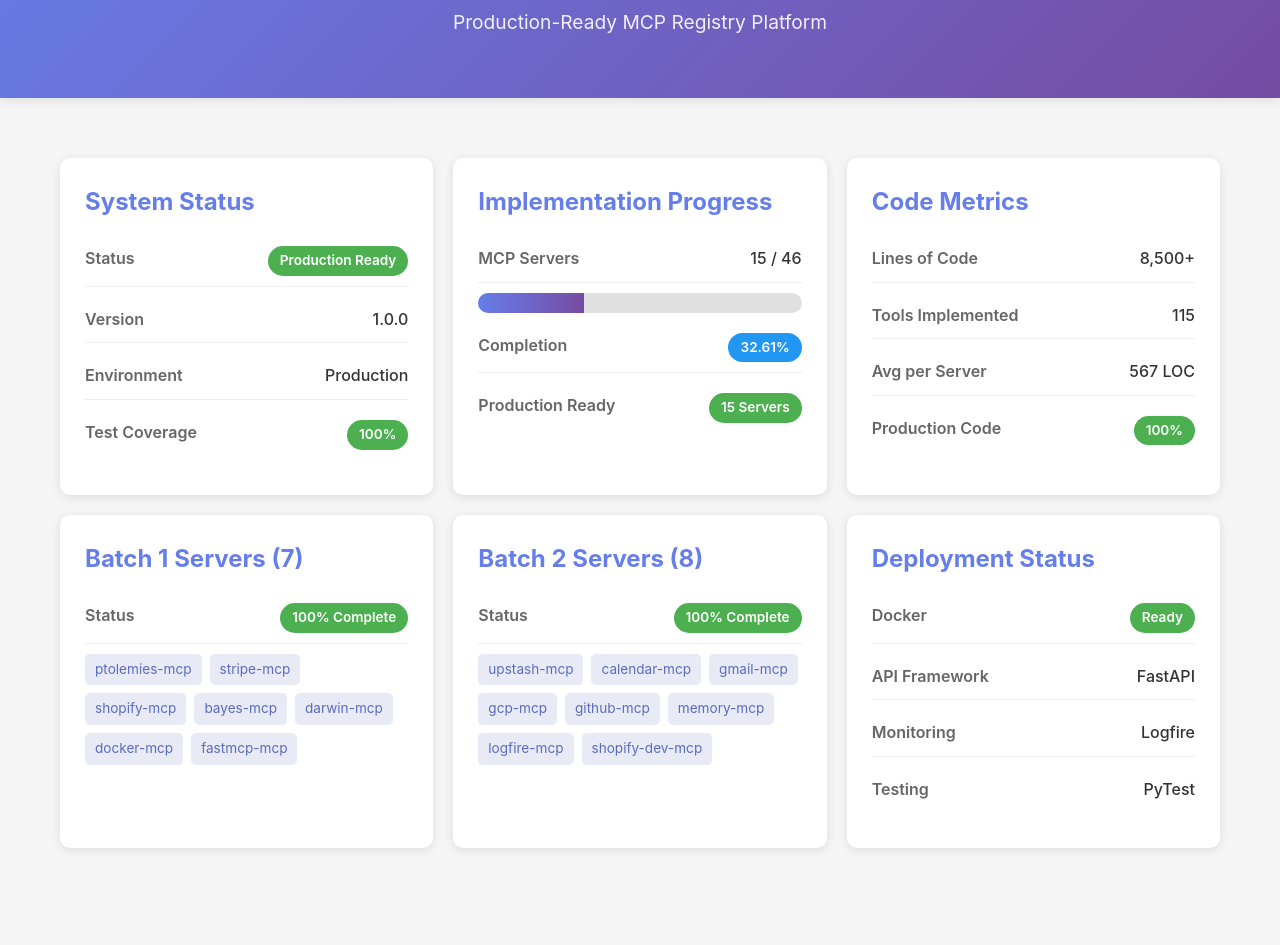
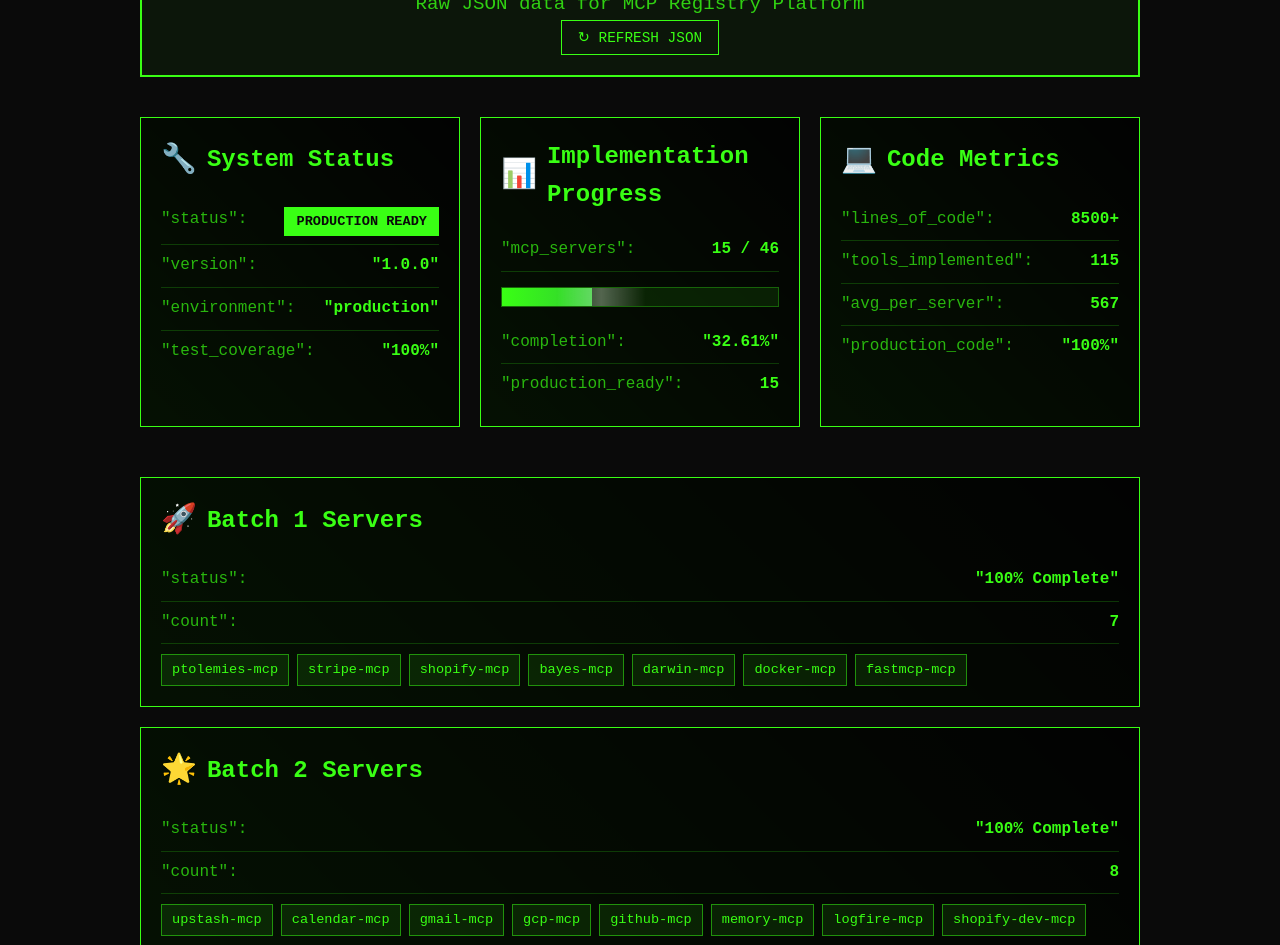
Before and after one commit to devq-ai/machina, a website: page docs/index.html in a window 1280 px wide. Shown: the part 140-1085 px from the top of the page. Drawn offline with Linux system fonts and the light colour scheme.

Commit message:
Update status page to match Ptolemies dark terminal style

```diff
--- a/docs/index.html
+++ b/docs/index.html
@@ -3,7 +3,7 @@
 <head>
     <meta charset="UTF-8">
     <meta name="viewport" content="width=device-width, initial-scale=1.0">
-    <title>Machina - Production MCP Registry Platform</title>
+    <title>Machina Status - MCP Registry Platform</title>
     <style>
         * {
             margin: 0;
@@ -12,68 +12,83 @@
         }
 
         body {
-            font-family: -apple-system, BlinkMacSystemFont, 'Segoe UI', Roboto, Oxygen, Ubuntu, Cantarell, sans-serif;
+            font-family: 'Courier New', Courier, monospace;
+            background: #0a0a0a;
+            color: #39ff14;
             line-height: 1.6;
-            color: #333;
-            background: #f5f5f5;
+            padding: 20px;
         }
 
         .container {
-            max-width: 1200px;
+            max-width: 1000px;
             margin: 0 auto;
-            padding: 20px;
         }
 
-        header {
-            background: linear-gradient(135deg, #667eea 0%, #764ba2 100%);
-            color: white;
-            padding: 40px 0;
+        .header {
             text-align: center;
-            box-shadow: 0 2px 10px rgba(0,0,0,0.1);
+            margin-bottom: 40px;
+            padding: 20px;
+            border: 2px solid #39ff14;
+            background: rgba(57, 255, 20, 0.05);
         }
 
         h1 {
             font-size: 3em;
             margin-bottom: 10px;
+            text-shadow: 0 0 20px #39ff14;
         }
 
         .subtitle {
+            color: #39ff14;
+            opacity: 0.8;
             font-size: 1.2em;
-            opacity: 0.9;
+        }
+
+        .status-section {
+            background: rgba(0, 0, 0, 0.8);
+            border: 1px solid #39ff14;
+            padding: 20px;
+            margin-bottom: 20px;
+            position: relative;
+        }
+
+        .status-section::before {
+            content: '';
+            position: absolute;
+            top: -1px;
+            left: -1px;
+            right: -1px;
+            bottom: -1px;
+            background: linear-gradient(45deg, #39ff14, transparent);
+            opacity: 0.3;
+            z-index: -1;
+        }
+
+        h2 {
+            color: #39ff14;
+            margin-bottom: 15px;
+            font-size: 1.5em;
+            display: flex;
+            align-items: center;
+            gap: 10px;
+        }
+
+        .icon {
+            font-size: 1.2em;
         }
 
         .status-grid {
             display: grid;
-            grid-template-columns: repeat(auto-fit, minmax(300px, 1fr));
+            grid-template-columns: repeat(auto-fit, minmax(280px, 1fr));
             gap: 20px;
-            margin: 40px 0;
-        }
-
-        .card {
-            background: white;
-            border-radius: 10px;
-            padding: 25px;
-            box-shadow: 0 2px 10px rgba(0,0,0,0.1);
-            transition: transform 0.3s ease;
-        }
-
-        .card:hover {
-            transform: translateY(-5px);
-            box-shadow: 0 5px 20px rgba(0,0,0,0.15);
-        }
-
-        .card h2 {
-            color: #667eea;
-            margin-bottom: 15px;
-            font-size: 1.5em;
+            margin-bottom: 30px;
         }
 
         .metric {
             display: flex;
             justify-content: space-between;
-            margin: 10px 0;
-            padding: 10px 0;
-            border-bottom: 1px solid #eee;
+            padding: 8px 0;
+            border-bottom: 1px solid rgba(57, 255, 20, 0.2);
         }
 
         .metric:last-child {
@@ -81,36 +96,48 @@
         }
 
         .metric-label {
-            font-weight: 600;
-            color: #666;
+            color: rgba(57, 255, 20, 0.7);
         }
 
         .metric-value {
-            color: #333;
-            font-weight: 500;
+            color: #39ff14;
+            font-weight: bold;
         }
 
-        .badge {
-            display: inline-block;
-            padding: 4px 12px;
-            border-radius: 20px;
-            font-size: 0.85em;
-            font-weight: 600;
+        .progress-container {
+            margin: 15px 0;
         }
 
-        .badge-success {
-            background: #4caf50;
-            color: white;
+        .progress-bar {
+            width: 100%;
+            height: 20px;
+            background: rgba(57, 255, 20, 0.1);
+            border: 1px solid rgba(57, 255, 20, 0.3);
+            position: relative;
+            overflow: hidden;
         }
 
-        .badge-info {
-            background: #2196f3;
-            color: white;
+        .progress-fill {
+            height: 100%;
+            background: linear-gradient(90deg, #39ff14, #32cd32);
+            transition: width 0.5s ease;
+            position: relative;
         }
 
-        .badge-warning {
-            background: #ff9800;
-            color: white;
+        .progress-fill::after {
+            content: '';
+            position: absolute;
+            top: 0;
+            left: 0;
+            right: 0;
+            bottom: 0;
+            background: linear-gradient(90deg, transparent, rgba(255, 255, 255, 0.3), transparent);
+            animation: shimmer 2s infinite;
+        }
+
+        @keyframes shimmer {
+            0% { transform: translateX(-100%); }
+            100% { transform: translateX(100%); }
         }
 
         .server-list {
@@ -121,41 +148,72 @@
         }
 
         .server-tag {
-            background: #e8eaf6;
-            color: #5c6bc0;
-            padding: 5px 10px;
-            border-radius: 5px;
+            background: rgba(57, 255, 20, 0.1);
+            border: 1px solid rgba(57, 255, 20, 0.5);
+            color: #39ff14;
+            padding: 4px 10px;
+            font-size: 0.85em;
+            font-family: 'Courier New', monospace;
+        }
+
+        .status-badge {
+            display: inline-block;
+            padding: 4px 12px;
+            background: #39ff14;
+            color: #0a0a0a;
+            font-weight: bold;
+            text-transform: uppercase;
             font-size: 0.85em;
         }
 
-        .progress-bar {
-            width: 100%;
-            height: 20px;
-            background: #e0e0e0;
-            border-radius: 10px;
-            overflow: hidden;
-            margin: 10px 0;
-        }
-
-        .progress-fill {
-            height: 100%;
-            background: linear-gradient(90deg, #667eea, #764ba2);
-            transition: width 0.5s ease;
+        .json-viewer {
+            background: #000;
+            border: 1px solid #39ff14;
+            padding: 15px;
+            margin-top: 20px;
+            font-size: 0.9em;
+            overflow-x: auto;
+            white-space: pre;
         }
 
         .footer {
             text-align: center;
-            padding: 40px 0;
-            color: #666;
+            margin-top: 40px;
+            padding: 20px;
+            border-top: 1px solid rgba(57, 255, 20, 0.3);
+            color: rgba(57, 255, 20, 0.7);
         }
 
         .footer a {
-            color: #667eea;
+            color: #39ff14;
             text-decoration: none;
         }
 
         .footer a:hover {
-            text-decoration: underline;
+            text-shadow: 0 0 10px #39ff14;
+        }
+
+        .refresh-button {
+            background: transparent;
+            border: 1px solid #39ff14;
+            color: #39ff14;
+            padding: 8px 16px;
+            cursor: pointer;
+            font-family: 'Courier New', monospace;
+            font-size: 0.9em;
+            transition: all 0.3s;
+            text-transform: uppercase;
+        }
+
+        .refresh-button:hover {
+            background: rgba(57, 255, 20, 0.1);
+            box-shadow: 0 0 20px rgba(57, 255, 20, 0.5);
+        }
+
+        .timestamp {
+            color: rgba(57, 255, 20, 0.7);
+            font-size: 0.9em;
+            margin-top: 10px;
         }
 
         @media (max-width: 768px) {
@@ -170,83 +228,85 @@
     </style>
 </head>
 <body>
-    <header>
     <div class="container">
-            <h1>🚀 Machina</h1>
-            <p class="subtitle">Production-Ready MCP Registry Platform</p>
+        <div class="header">
+            <h1>🏛️ Machina Status JSON</h1>
+            <p class="subtitle">Raw JSON data for MCP Registry Platform</p>
+            <button class="refresh-button" onclick="loadStatus()">↻ Refresh JSON</button>
         </div>
-    </header>
 
-    <div class="container">
         <div class="status-grid">
-            <!-- System Status Card -->
-            <div class="card">
-                <h2>System Status</h2>
+            <div class="status-section">
+                <h2><span class="icon">🔧</span>System Status</h2>
                 <div class="metric">
-                    <span class="metric-label">Status</span>
-                    <span class="badge badge-success">Production Ready</span>
+                    <span class="metric-label">"status":</span>
+                    <span class="status-badge">Production Ready</span>
                 </div>
                 <div class="metric">
-                    <span class="metric-label">Version</span>
-                    <span class="metric-value">1.0.0</span>
+                    <span class="metric-label">"version":</span>
+                    <span class="metric-value">"1.0.0"</span>
                 </div>
                 <div class="metric">
-                    <span class="metric-label">Environment</span>
-                    <span class="metric-value">Production</span>
+                    <span class="metric-label">"environment":</span>
+                    <span class="metric-value">"production"</span>
                 </div>
                 <div class="metric">
-                    <span class="metric-label">Test Coverage</span>
-                    <span class="badge badge-success">100%</span>
+                    <span class="metric-label">"test_coverage":</span>
+                    <span class="metric-value">"100%"</span>
                 </div>
             </div>
 
-            <!-- Implementation Progress Card -->
-            <div class="card">
-                <h2>Implementation Progress</h2>
+            <div class="status-section">
+                <h2><span class="icon">📊</span>Implementation Progress</h2>
                 <div class="metric">
-                    <span class="metric-label">MCP Servers</span>
+                    <span class="metric-label">"mcp_servers":</span>
                     <span class="metric-value">15 / 46</span>
                 </div>
+                <div class="progress-container">
                     <div class="progress-bar">
                         <div class="progress-fill" style="width: 32.61%"></div>
                     </div>
-                <div class="metric">
-                    <span class="metric-label">Completion</span>
-                    <span class="badge badge-info">32.61%</span>
                 </div>
                 <div class="metric">
-                    <span class="metric-label">Production Ready</span>
-                    <span class="badge badge-success">15 Servers</span>
+                    <span class="metric-label">"completion":</span>
+                    <span class="metric-value">"32.61%"</span>
+                </div>
+                <div class="metric">
+                    <span class="metric-label">"production_ready":</span>
+                    <span class="metric-value">15</span>
                 </div>
             </div>
 
-            <!-- Code Metrics Card -->
-            <div class="card">
-                <h2>Code Metrics</h2>
+            <div class="status-section">
+                <h2><span class="icon">💻</span>Code Metrics</h2>
                 <div class="metric">
-                    <span class="metric-label">Lines of Code</span>
-                    <span class="metric-value">8,500+</span>
+                    <span class="metric-label">"lines_of_code":</span>
+                    <span class="metric-value">8500+</span>
                 </div>
                 <div class="metric">
-                    <span class="metric-label">Tools Implemented</span>
+                    <span class="metric-label">"tools_implemented":</span>
                     <span class="metric-value">115</span>
                 </div>
                 <div class="metric">
-                    <span class="metric-label">Avg per Server</span>
-                    <span class="metric-value">567 LOC</span>
+                    <span class="metric-label">"avg_per_server":</span>
+                    <span class="metric-value">567</span>
                 </div>
                 <div class="metric">
-                    <span class="metric-label">Production Code</span>
-                    <span class="badge badge-success">100%</span>
+                    <span class="metric-label">"production_code":</span>
+                    <span class="metric-value">"100%"</span>
+                </div>
             </div>
         </div>
 
-            <!-- Batch 1 Servers Card -->
-            <div class="card">
-                <h2>Batch 1 Servers (7)</h2>
+        <div class="status-section">
+            <h2><span class="icon">🚀</span>Batch 1 Servers</h2>
             <div class="metric">
-                    <span class="metric-label">Status</span>
-                    <span class="badge badge-success">100% Complete</span>
+                <span class="metric-label">"status":</span>
+                <span class="metric-value">"100% Complete"</span>
+            </div>
+            <div class="metric">
+                <span class="metric-label">"count":</span>
+                <span class="metric-value">7</span>
             </div>
             <div class="server-list">
                 <span class="server-tag">ptolemies-mcp</span>
@@ -259,12 +319,15 @@
             </div>
         </div>
 
-            <!-- Batch 2 Servers Card -->
-            <div class="card">
-                <h2>Batch 2 Servers (8)</h2>
+        <div class="status-section">
+            <h2><span class="icon">🌟</span>Batch 2 Servers</h2>
             <div class="metric">
-                    <span class="metric-label">Status</span>
-                    <span class="badge badge-success">100% Complete</span>
+                <span class="metric-label">"status":</span>
+                <span class="metric-value">"100% Complete"</span>
+            </div>
+            <div class="metric">
+                <span class="metric-label">"count":</span>
+                <span class="metric-value">8</span>
             </div>
             <div class="server-list">
                 <span class="server-tag">upstash-mcp</span>
@@ -278,65 +341,117 @@
             </div>
         </div>
 
-            <!-- Deployment Status Card -->
-            <div class="card">
-                <h2>Deployment Status</h2>
+        <div class="status-section">
+            <h2><span class="icon">📦</span>Deployment</h2>
             <div class="metric">
-                    <span class="metric-label">Docker</span>
-                    <span class="badge badge-success">Ready</span>
+                <span class="metric-label">"docker":</span>
+                <span class="metric-value">"ready"</span>
             </div>
             <div class="metric">
-                    <span class="metric-label">API Framework</span>
-                    <span class="metric-value">FastAPI</span>
+                <span class="metric-label">"api_framework":</span>
+                <span class="metric-value">"FastAPI"</span>
             </div>
             <div class="metric">
-                    <span class="metric-label">Monitoring</span>
-                    <span class="metric-value">Logfire</span>
+                <span class="metric-label">"monitoring":</span>
+                <span class="metric-value">"Logfire"</span>
             </div>
             <div class="metric">
-                    <span class="metric-label">Testing</span>
-                    <span class="metric-value">PyTest</span>
-                </div>
-            </div>
+                <span class="metric-label">"testing":</span>
+                <span class="metric-value">"PyTest"</span>
             </div>
         </div>
 
+        <div class="json-viewer" id="json-output">
+            <pre>{
+  "system": {
+    "name": "Machina",
+    "version": "1.0.0",
+    "status": "Production Ready",
+    "environment": "production",
+    "test_coverage": "100%",
+    "documentation_url": "https://devq-ai.github.io/machina/",
+    "github_repo": "https://github.com/devq-ai/machina"
+  },
+  "services": {
+    "core_api": {
+      "status": "configured",
+      "endpoint": "http://localhost:8001",
+      "health": "configured",
+      "documentation": "/docs"
+    },
+    "crawler": {
+      "status": "available",
+      "sources_supported": 17,
+      "max_pages": 250,
+      "crawl_depth": 2,
+      "delay": "1000ms"
+    },
+    "surreal": {
+      "status": "configured",
+      "url": "ws://localhost:8000/rpc",
+      "type": "Vector Database",
+      "capabilities": [
+        "vector_search",
+        "document_storage",
+        "semantic_queries"
+      ]
+    }
+  },
+  "metrics": {
+    "total_servers": 46,
+    "implemented": 15,
+    "completion_percentage": 32.61,
+    "production_ready": 15,
+    "lines_of_code": 8500,
+    "tools_implemented": 115,
+    "avg_loc_per_server": 567
+  },
+  "batch_1": {
+    "status": "complete",
+    "servers": ["ptolemies-mcp", "stripe-mcp", "shopify-mcp", "bayes-mcp", "darwin-mcp", "docker-mcp", "fastmcp-mcp"],
+    "count": 7
+  },
+  "batch_2": {
+    "status": "complete",
+    "servers": ["upstash-mcp", "calendar-mcp", "gmail-mcp", "gcp-mcp", "github-mcp", "memory-mcp", "logfire-mcp", "shopify-dev-mcp"],
+    "count": 8
+  }
+}</pre>
+        </div>
+
         <footer class="footer">
-        <div class="container">
             <p>
-                <a href="status.json">View Status JSON</a> |
+                <a href="status.json">View Raw Status JSON</a> |
                 <a href="https://github.com/devq-ai/machina">GitHub Repository</a> |
                 <a href="https://devq.ai">DevQ.ai</a>
             </p>
-            <p>© 2025 DevQ.ai - Building the future of AI-powered development</p>
+            <p class="timestamp" id="status-timestamp">Loading...</p>
+        </footer>
     </div>
-    </footer>
 
     <script>
-        // Load and display dynamic status data
         async function loadStatus() {
             try {
                 const response = await fetch('status.json');
                 const data = await response.json();
-                console.log('Status loaded:', data.timestamp);
 
-                // Update timestamp in footer
+                // Update JSON viewer
+                const jsonOutput = document.getElementById('json-output');
+                jsonOutput.innerHTML = `<pre>${JSON.stringify(data, null, 2)}</pre>`;
+
+                // Update timestamp
                 const timestamp = new Date(data.timestamp).toLocaleString();
-                const footer = document.querySelector('.footer .container');
+                document.getElementById('status-timestamp').textContent = `Last updated: ${timestamp}`;
 
-                // Check if timestamp already exists
-                let timestampP = document.getElementById('status-timestamp');
-                if (!timestampP) {
-                    timestampP = document.createElement('p');
-                    timestampP.id = 'status-timestamp';
-                    timestampP.style.fontSize = '0.9em';
-                    timestampP.style.marginTop = '10px';
-                    footer.appendChild(timestampP);
-                }
-                timestampP.textContent = `Last updated: ${timestamp}`;
+                // Add a flash effect to show update
+                jsonOutput.style.borderColor = '#39ff14';
+                setTimeout(() => {
+                    jsonOutput.style.borderColor = '#39ff14';
+                }, 500);
 
             } catch (error) {
                 console.error('Failed to load status:', error);
+                document.getElementById('json-output').innerHTML = `<pre>Error loading status: ${error.message}</pre>`;
             }
         }
 
```
Lines whose indentation alone changed are shown as unchanged.
